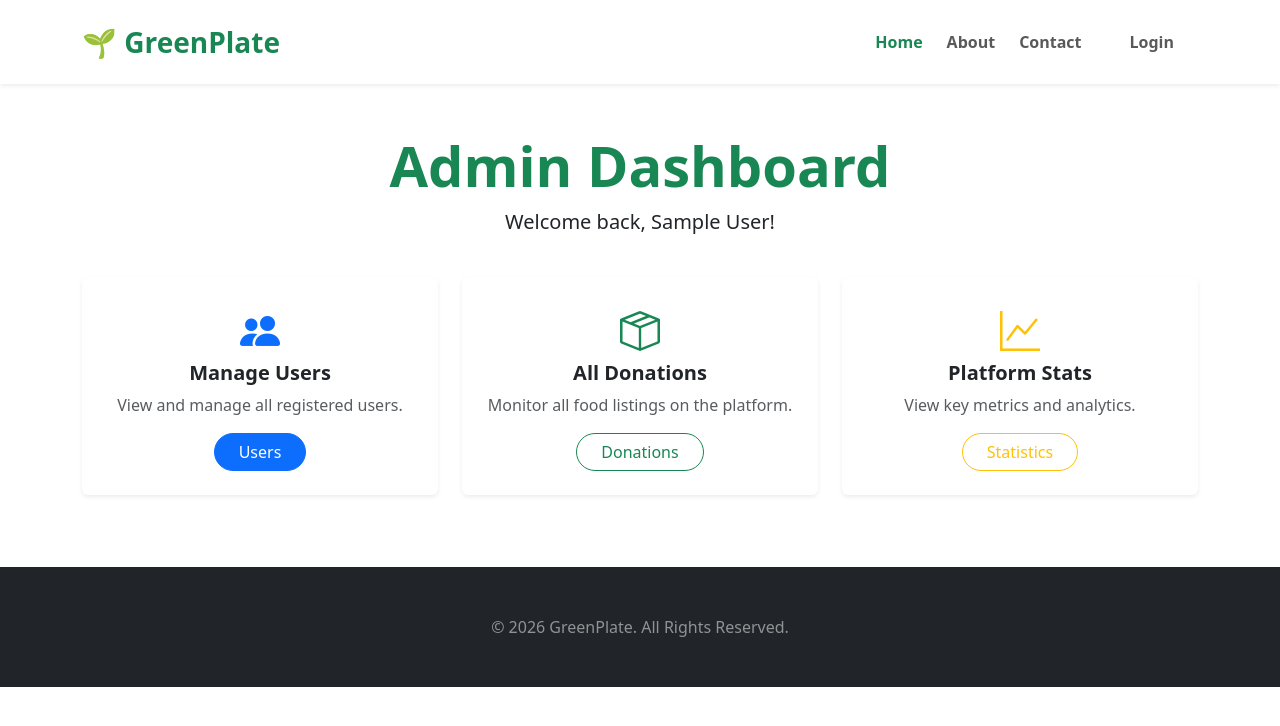
After one commit to nitilchaudhary22-gcet/GreenPlate, a Flask app: page /admin/dashboard in a window 1280 px wide. The commit adds this page. Shown: the top 726 px of the page. Run offline with Flask 3, Linux system fonts and the light colour scheme; the visitor is signed in with stand-in values (Sample User, id 1); tables that the repository leaves empty hold one stand-in row (values such as "Sample post").

Commit message:
Complete authentication module with role-based dashboards

```diff
--- a/app.py
+++ b/app.py
@@ -1,4 +1,5 @@
 from flask import Flask, render_template, request, redirect, url_for, session
+from functools import wraps
 from werkzeug.security import generate_password_hash, check_password_hash
 
 # Import the initialized database instance from our models package
@@ -15,6 +16,16 @@ def create_app():
     # Create tables if they do not exist
     with app.app_context():
         db.create_all()
+
+    # Decorator to protect routes that require login
+    def login_required(f):
+        @wraps(f)
+        def decorated_function(*args, **kwargs):
+            # If user is not logged in, redirect to login page
+            if "user_id" not in session:
+                return redirect(url_for("login"))
+            return f(*args, **kwargs)
+        return decorated_function
 
     @app.route("/")
     def home():
@@ -49,8 +60,15 @@ def create_app():
             # If password is correct, store user id in Flask session
             session["user_id"] = user.id
 
-            # Redirect to Home page
-            return redirect(url_for("home"))
+            # Redirect users based on their role
+            if user.role == "restaurant":
+                return redirect(url_for("restaurant_dashboard"))
+            elif user.role == "ngo":
+                return redirect(url_for("ngo_dashboard"))
+            elif user.role == "admin":
+                return redirect(url_for("admin_dashboard"))
+            else:
+                return redirect(url_for("home"))
 
         # On GET request, render the login page
         return render_template("login.html")
@@ -62,11 +80,16 @@ def create_app():
             full_name = request.form.get("full_name")
             email = request.form.get("email")
             password = request.form.get("password")
-            role = request.form.get("role", "user")
+            role = request.form.get("role")
 
             # Validate that required fields are not empty
-            if not full_name or not email or not password:
+            if not full_name or not email or not password or not role:
                 return render_template("register.html", error="Please fill out all required fields.")
+
+            # Validate role
+            allowed_roles = ["restaurant", "ngo"]
+            if role not in allowed_roles:
+                return render_template("register.html", error="Invalid role selected. Please choose a valid role.")
 
             # Check whether the email already exists in the database
             existing_user = User.query.filter_by(email=email).first()
@@ -94,6 +117,40 @@ def create_app():
         # On GET request, just render the page
         return render_template("register.html")
 
+    # --- Dashboards ---
+
+    @app.route("/restaurant/dashboard")
+    @login_required
+    def restaurant_dashboard():
+        # Fetch the current logged-in user
+        user = User.query.get(session["user_id"])
+
+        # Verify role, otherwise redirect to home
+        if not user or user.role != "restaurant":
+            return redirect(url_for("home"))
+
+        return render_template("restaurant_dashboard.html", user=user)
+
+    @app.route("/ngo/dashboard")
+    @login_required
+    def ngo_dashboard():
+        user = User.query.get(session["user_id"])
+
+        if not user or user.role != "ngo":
+            return redirect(url_for("home"))
+
+        return render_template("ngo_dashboard.html", user=user)
+
+    @app.route("/admin/dashboard")
+    @login_required
+    def admin_dashboard():
+        user = User.query.get(session["user_id"])
+
+        if not user or user.role != "admin":
+            return redirect(url_for("home"))
+
+        return render_template("admin_dashboard.html", user=user)
+
     return app
 
 if __name__ == '__main__':
--- /dev/null
+++ b/templates/admin_dashboard.html
@@ -0,0 +1,44 @@
+{% extends "base.html" %}
+
+{% block content %}
+<div class="container my-5">
+    <div class="row">
+        <div class="col-md-12 text-center mb-4">
+            <h1 class="display-4 fw-bold text-success">Admin Dashboard</h1>
+            <p class="lead">Welcome back, {{ user.full_name }}!</p>
+        </div>
+    </div>
+    <div class="row">
+        <div class="col-md-4">
+            <div class="card shadow-sm border-0 feature-card mb-4">
+                <div class="card-body text-center p-4">
+                    <i class="bi bi-people-fill text-primary fs-1 mb-3"></i>
+                    <h5 class="card-title fw-bold">Manage Users</h5>
+                    <p class="card-text text-muted">View and manage all registered users.</p>
+                    <a href="#" class="btn btn-primary rounded-pill px-4">Users</a>
+                </div>
+            </div>
+        </div>
+        <div class="col-md-4">
+            <div class="card shadow-sm border-0 feature-card mb-4">
+                <div class="card-body text-center p-4">
+                    <i class="bi bi-box-seam text-success fs-1 mb-3"></i>
+                    <h5 class="card-title fw-bold">All Donations</h5>
+                    <p class="card-text text-muted">Monitor all food listings on the platform.</p>
+                    <a href="#" class="btn btn-outline-success rounded-pill px-4">Donations</a>
+                </div>
+            </div>
+        </div>
+        <div class="col-md-4">
+            <div class="card shadow-sm border-0 feature-card mb-4">
+                <div class="card-body text-center p-4">
+                    <i class="bi bi-graph-up text-warning fs-1 mb-3"></i>
+                    <h5 class="card-title fw-bold">Platform Stats</h5>
+                    <p class="card-text text-muted">View key metrics and analytics.</p>
+                    <a href="#" class="btn btn-outline-warning rounded-pill px-4">Statistics</a>
+                </div>
+            </div>
+        </div>
+    </div>
+</div>
+{% endblock %}
```
Also changed, not shown: templates/login.html (+14 -5 lines), templates/ngo_dashboard.html (added, +44 -0 lines), templates/register.html (+20 -7 lines), templates/restaurant_dashboard.html (added, +44 -0 lines).
